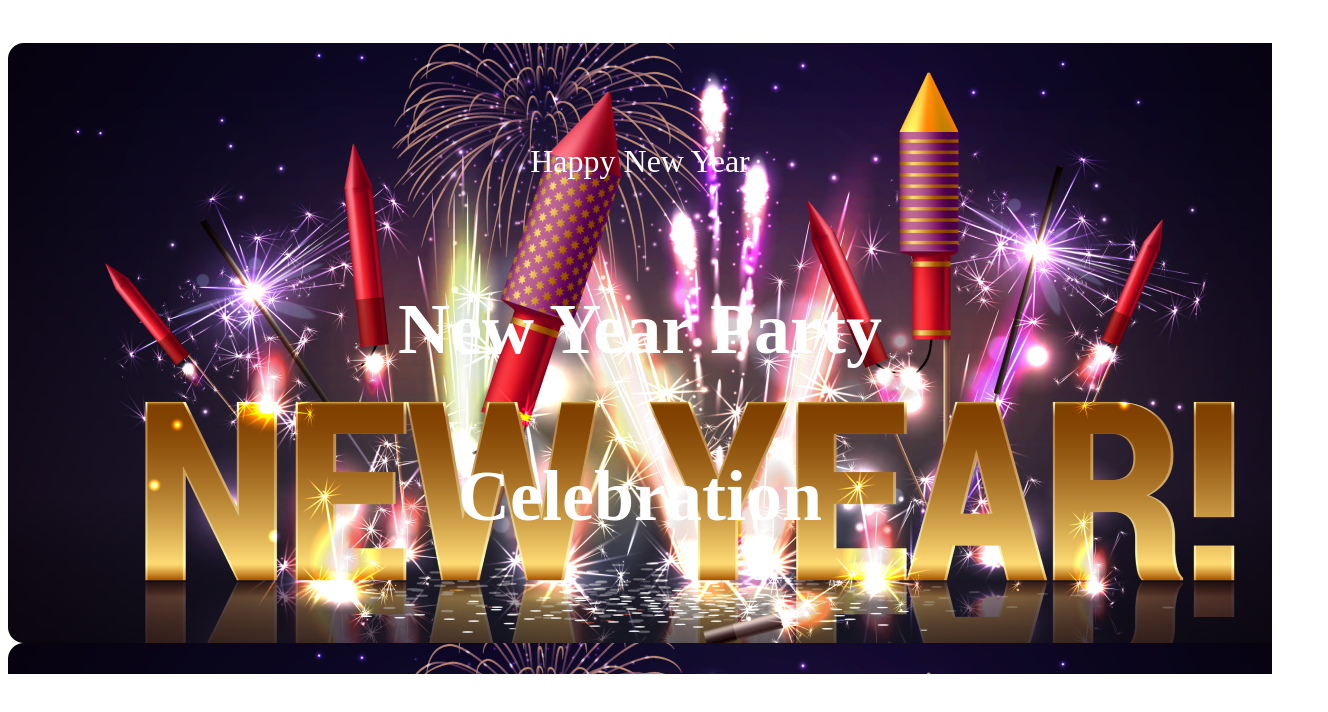
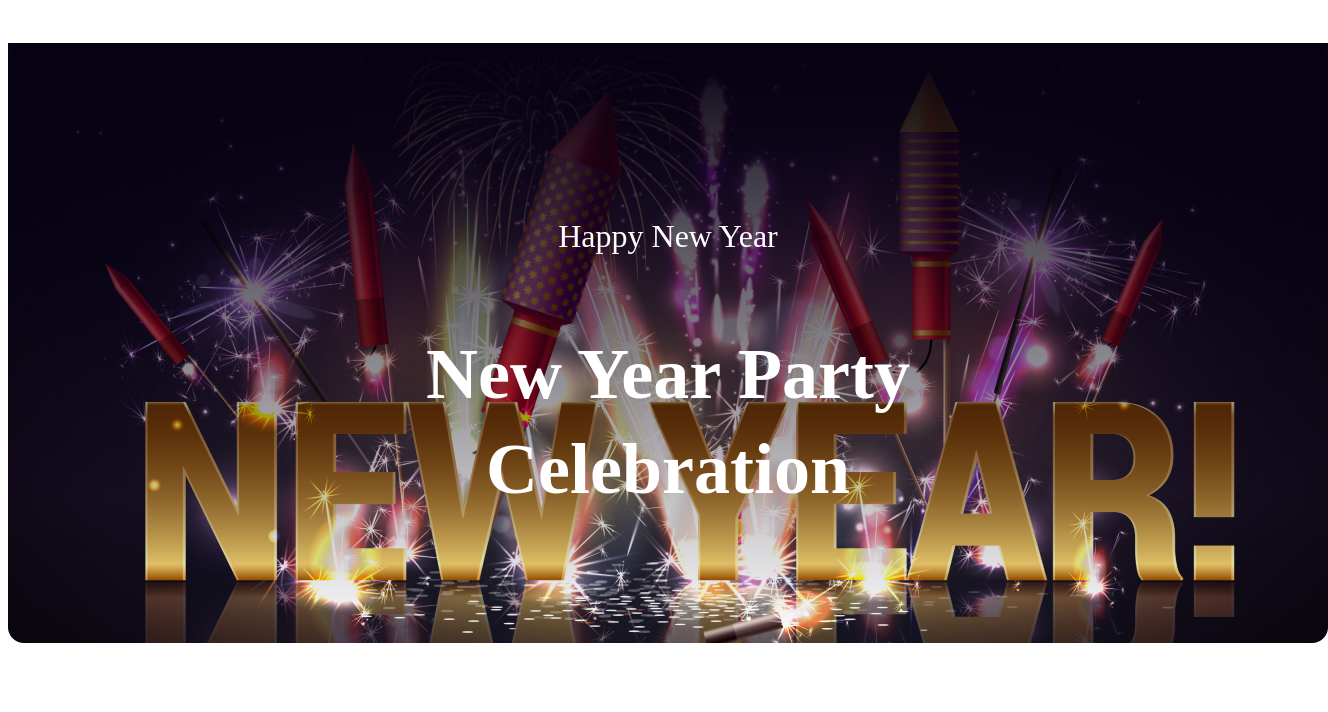
Before and after one commit to abdulhalim06245/Assignment1, a plain HTML site: page index.html in a window 1280 px wide. Shown: the whole page, 1328 px wide, since content can reach past the window. Drawn offline with Linux system fonts and the light colour scheme.

Commit message:
added backpic

```diff
--- a/index.html
+++ b/index.html
@@ -7,15 +7,15 @@
     <link rel="stylesheet" href="styles/blog.css">
 </head>
 <body>
-    <header class="header">
+    <header class="hedaer">
         <nav>
-            <div class="banner">
-                <h4 class="heading-title">Happy New Year</h4>
-                <p class="p1">New Year Party</p>
-                <p class="p2">Celebration</p>
-            </div>
+            <h4 class="heading-title">Happy New Year</h4>
+            <p class="p1">New Year Party <span><br>Celebration</span></p>
+
         </nav>
+
     </header>
+
     <main>
 
     </main>
--- a/styles/blog.css
+++ b/styles/blog.css
@@ -5,10 +5,11 @@ font-family: Merriweather;
     font-size: 32px;
     font-style: normal;
     font-weight: 400;
-line-height: normal;padding-top: 100px;
+    line-height: normal;
+    padding-top: 175px;
+    margin-bottom: 0px;
 }
-
-nav p{
+.p1{
     color: #FFF;
     text-align: center;
     font-family: Merriweather;
@@ -16,15 +17,12 @@ font-size: 72px;
     font-style: normal;
     font-weight: 900;
     line-height: 95px;
+    padding-bottom: 100px;
 }
-.p1{
-    padding-top: 30px;
+.hedaer{
+    width: 1320px;
+    height: 600px;
+    background-repeat: no-repeat;
+    background-image:linear-gradient(180deg, #070211 0%, rgba(7, 2, 17, 0.00) 100%), url(../resources/Banner\ Image.png)
 
 }
-.p2{
-    padding-bottom: 130px;
-}
-
-.header{
-    background-image: url(../resources/Banner\ Image.png)
-}
```
Lines whose indentation alone changed are shown as unchanged.
